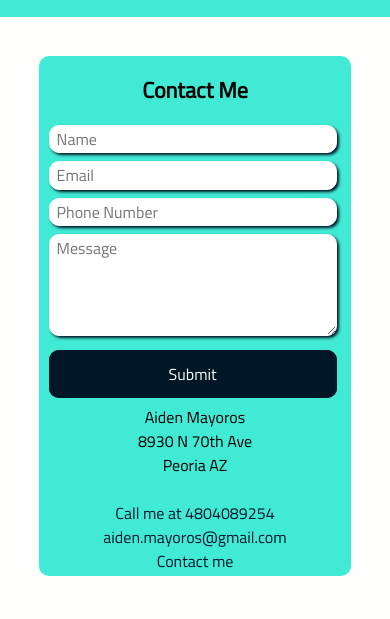
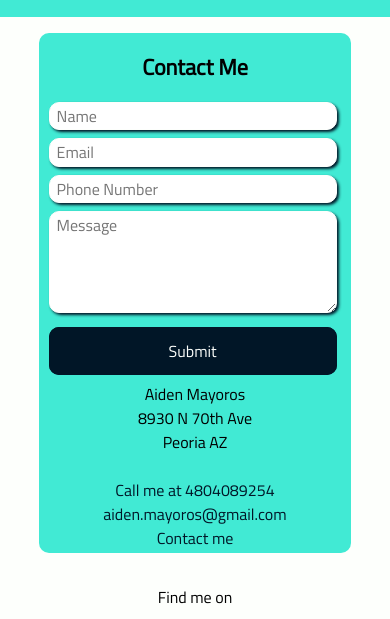
Before and after one commit to aidenmayoros/aidenmayoros-career-foundry-portfolio-website, a plain HTML site: page contact.html in a window 390 px wide. Shown: the part 114-733 px from the top of the page. Drawn offline with nearby package versions, Linux system fonts and the light colour scheme; a web font is replaced by a local one.

Commit message:
fixed contact form to be more responsive

```diff
--- a/contact.html
+++ b/contact.html
@@ -40,6 +40,7 @@
 		</div>
 	</header>
 
+	<section class="contact__main__body">
 		<div id="contact__main__content">
 			<h1>Contact Me</h1>
 			<form action="" method="post" id="contact-form">
@@ -77,6 +78,7 @@
 				<a href="mailto:aiden.mayoros@gmail.com">Contact me</a>
 			</div>
 		</div>
+	</section>
 
 	<footer class="page-footer">
 		<p>Find me on</p>
--- a/css/style.production.css
+++ b/css/style.production.css
@@ -568,12 +568,19 @@ div.topBotomBordersOut a:hover:after {
 	width: 1px !important;
 }
 
+.contact__main__body {
+	display: flex;
+	flex-direction: column;
+	align-items: center;
+}
+
 #contact__main__content {
 	text-align: center;
 	background-color: #41ead4;
-	margin: 5vw 30vw;
+	width: 30%;
 	padding: 1em;
 	border-radius: 10px;
+	margin-top: 1rem;
 }
 
 #contact__main__content a {
@@ -676,8 +683,9 @@ div.topBotomBordersOut a:hover:after {
 	}
 
 	#contact__main__content {
-		margin: 10vw;
 		padding: 0.2em;
+		width: 80%;
+		margin: 1rem;
 	}
 	.item-a {
 		-ms-grid-row: 1;
@@ -718,6 +726,12 @@ div.topBotomBordersOut a:hover:after {
 
 @media all and (min-width: 550px) and (max-width: 850px) {
 	#contact__main__content {
-		margin: 5vw 10vw;
+		width: 60%;
 	}
 }
+
+@media all and (min-width: 850px) and (max-width: 1250px) {
+	#contact__main__content {
+		width: 40%;
+	}
+}
```
Lines whose indentation alone changed are shown as unchanged.
